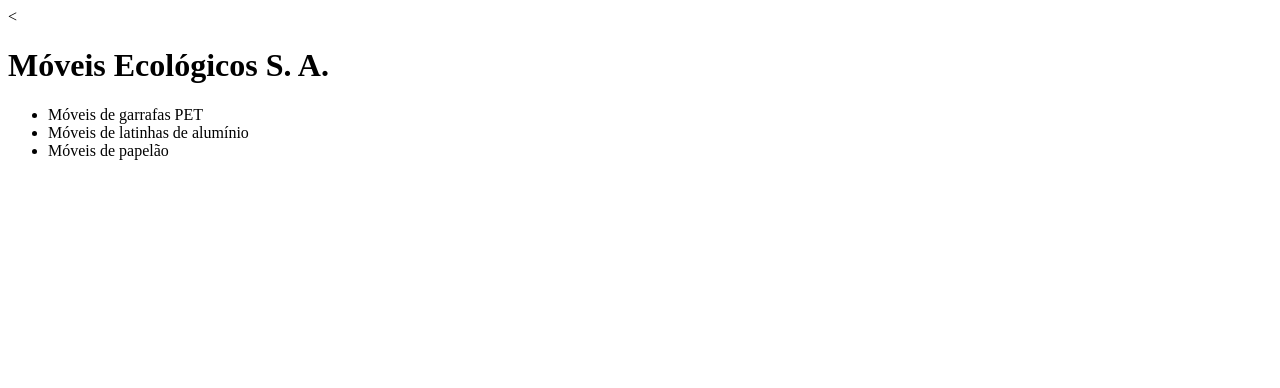
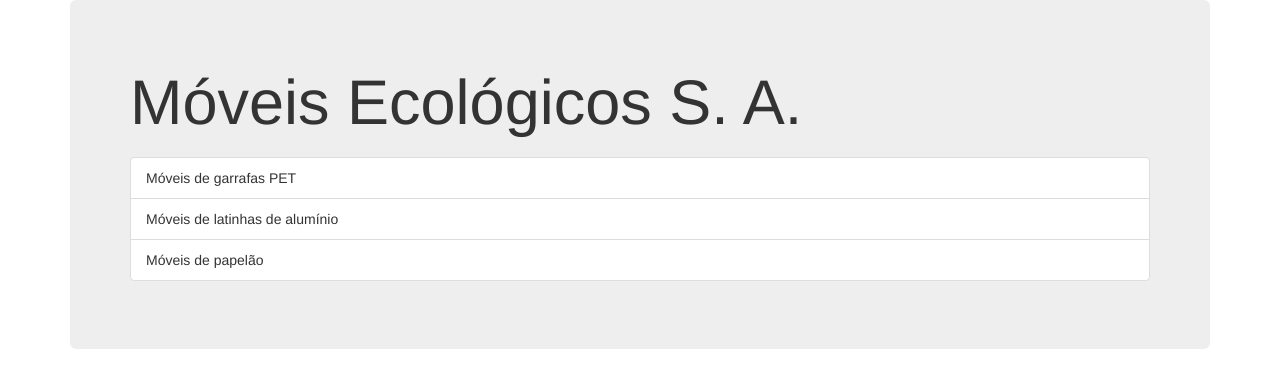
Before and after one commit to Delduck/moveis-ecologicos, a plain HTML site: page index.html in a window 1280 px wide. Drawn offline with nearby package versions, Linux system fonts and the light colour scheme.

Commit message:
Adicionando Bootstrap

```diff
--- a/index.html
+++ b/index.html
@@ -1,22 +1,32 @@
 <!DOCTYPE html>
 <html>
 <head>
+<meta charset="utf-8" />
+<meta name="description" content="Móveis ecológicos">
+<meta name="keywords" content="moveis ecologicos">
+<link rel="stylesheet"
+href="http://netdna.bootstrapcdn.com/bootstrap/3.1.1/
+css/bootstrap.min.css">
 <title>Móveis Ecológicos</title>
-    <!-- tags meta ... -->
-    <link rel="stylesheet" href="estilos.css" />
-    <meta charset="utf-8" />
-    <meta name="description" content="Móveis ecológicos" />
-    <meta name="keywords" content="moveis ecologicos" />
 <script src="js/principal.js"></script>
 </head>
-  <
 <body onload="trocaBanner();">
+<div class="container">
+<div class="jumbotron">
+<h1>Móveis Ecológicos S. A.</h1>
 <h2 id="mensagem"></h2>
-    <h1>Móveis Ecológicos S. A.</h1>
-    <ul>
-      <li>Móveis de garrafas PET</li>
-      <li>Móveis de latinhas de alumínio</li>
-      <li>Móveis de papelão</li>
+<ul class="list-group">
+<li class="list-group-item">
+Móveis de garrafas PET
+</li>
+<li class="list-group-item">
+Móveis de latinhas de alumínio
+</li>
+<li class="list-group-item">
+Móveis de papelão
+</li>
 </ul>
+</div>
+</div>
 </body>
 </html>
--- a/principal.css
+++ /dev/null
@@ -1,12 +0,0 @@
-h1 {
-font-family: sans-serif;
-}
-li {
-font-family: monospace;
-}
-
-body {
-  width: 50%;
-  margin: auto;
-}
-  /* resto do css */
```
Lines whose indentation alone changed are shown as unchanged.
